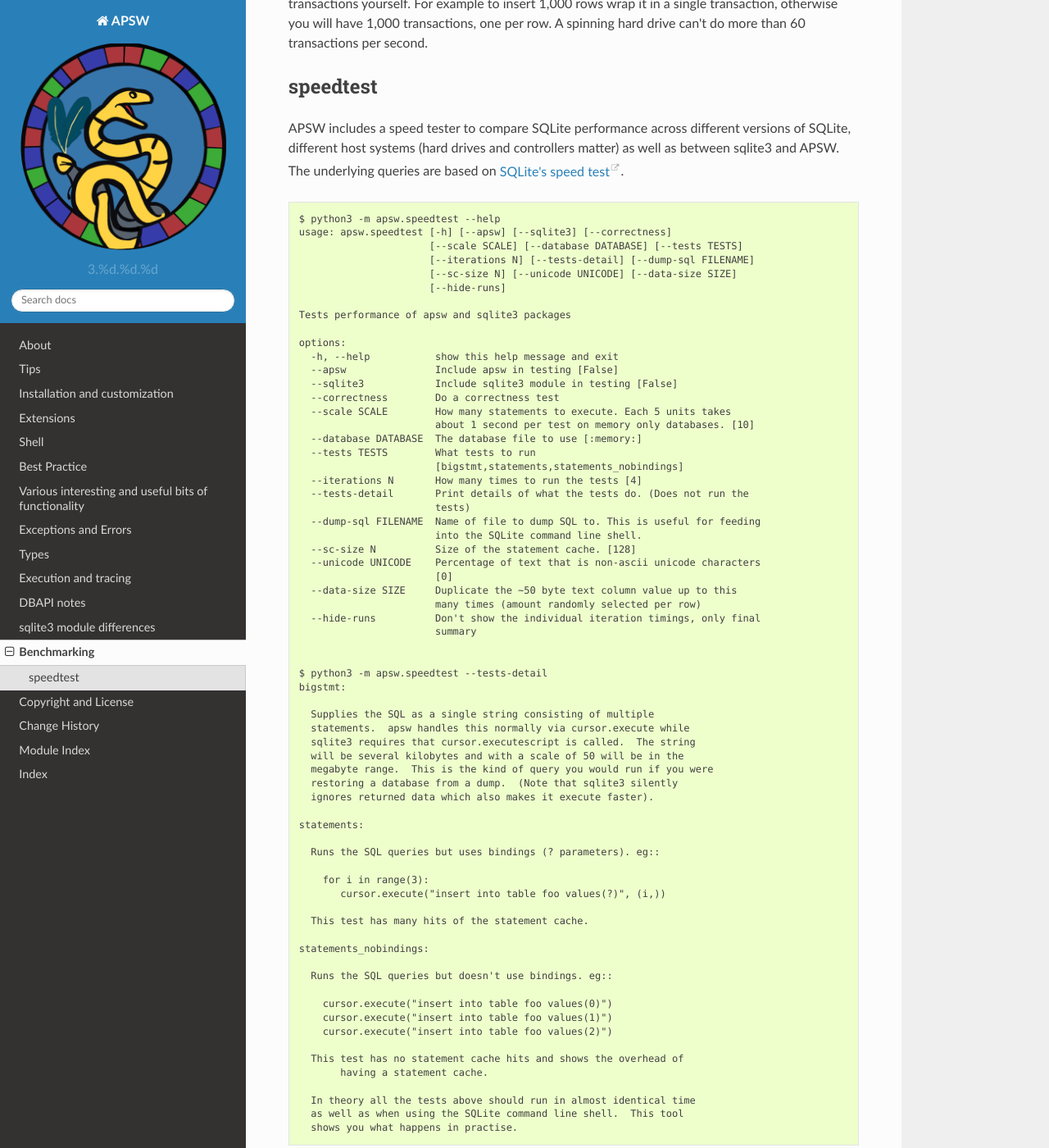
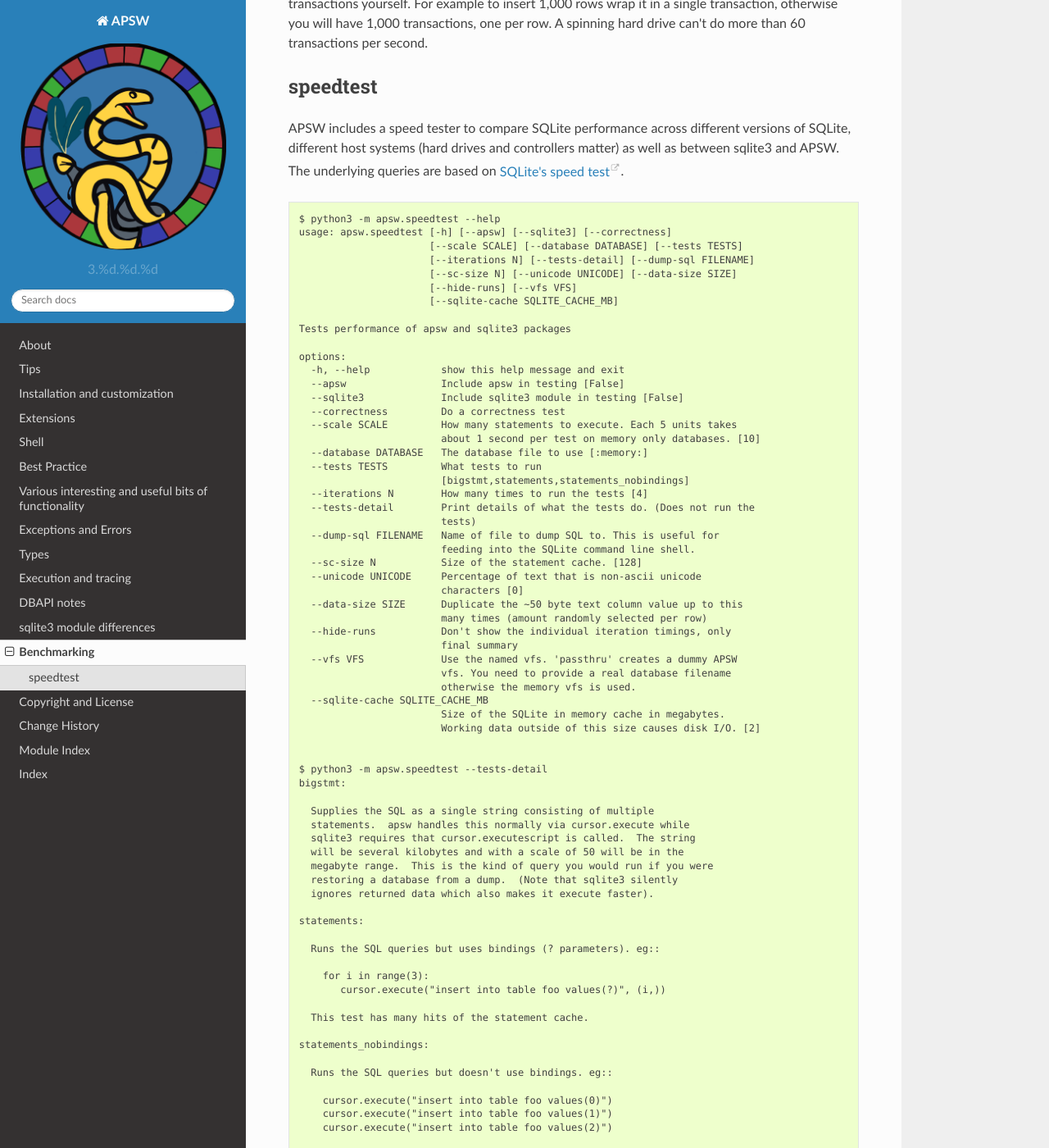
Before and after one commit to rogerbinns/apsw, a Sphinx documentation site: the page built from doc/benchmarking.rst, in a window 1280 px wide and 1400 px high, scrolled down 362 px. Shown: the whole window at 82% size. Built offline with Sphinx 7.4.7 and the Read the Docs theme 2.0.0, drawn with Linux system fonts in a browser that asks for light colours; pages that are not in the unit, such as notebooks, are missing from menus; the version number is read from the project's files by our own code; some of the changed text lies outside the part shown.

Commit message:
Update doc files that have generated sections

```diff
--- a/doc/benchmarking.rst
+++ b/doc/benchmarking.rst
@@ -37,32 +37,39 @@ underlying queries are based on `SQLite's speed test
                           [--scale SCALE] [--database DATABASE] [--tests TESTS]
                           [--iterations N] [--tests-detail] [--dump-sql FILENAME]
                           [--sc-size N] [--unicode UNICODE] [--data-size SIZE]
-                          [--hide-runs]
+                          [--hide-runs] [--vfs VFS]
+                          [--sqlite-cache SQLITE_CACHE_MB]
 
     Tests performance of apsw and sqlite3 packages
 
     options:
-      -h, --help           show this help message and exit
-      --apsw               Include apsw in testing [False]
-      --sqlite3            Include sqlite3 module in testing [False]
-      --correctness        Do a correctness test
-      --scale SCALE        How many statements to execute. Each 5 units takes
-                           about 1 second per test on memory only databases. [10]
-      --database DATABASE  The database file to use [:memory:]
-      --tests TESTS        What tests to run
-                           [bigstmt,statements,statements_nobindings]
-      --iterations N       How many times to run the tests [4]
-      --tests-detail       Print details of what the tests do. (Does not run the
-                           tests)
-      --dump-sql FILENAME  Name of file to dump SQL to. This is useful for feeding
-                           into the SQLite command line shell.
-      --sc-size N          Size of the statement cache. [128]
-      --unicode UNICODE    Percentage of text that is non-ascii unicode characters
-                           [0]
-      --data-size SIZE     Duplicate the ~50 byte text column value up to this
-                           many times (amount randomly selected per row)
-      --hide-runs          Don't show the individual iteration timings, only final
-                           summary
+      -h, --help            show this help message and exit
+      --apsw                Include apsw in testing [False]
+      --sqlite3             Include sqlite3 module in testing [False]
+      --correctness         Do a correctness test
+      --scale SCALE         How many statements to execute. Each 5 units takes
+                            about 1 second per test on memory only databases. [10]
+      --database DATABASE   The database file to use [:memory:]
+      --tests TESTS         What tests to run
+                            [bigstmt,statements,statements_nobindings]
+      --iterations N        How many times to run the tests [4]
+      --tests-detail        Print details of what the tests do. (Does not run the
+                            tests)
+      --dump-sql FILENAME   Name of file to dump SQL to. This is useful for
+                            feeding into the SQLite command line shell.
+      --sc-size N           Size of the statement cache. [128]
+      --unicode UNICODE     Percentage of text that is non-ascii unicode
+                            characters [0]
+      --data-size SIZE      Duplicate the ~50 byte text column value up to this
+                            many times (amount randomly selected per row)
+      --hide-runs           Don't show the individual iteration timings, only
+                            final summary
+      --vfs VFS             Use the named vfs. 'passthru' creates a dummy APSW
+                            vfs. You need to provide a real database filename
+                            otherwise the memory vfs is used.
+      --sqlite-cache SQLITE_CACHE_MB
+                            Size of the SQLite in memory cache in megabytes.
+                            Working data outside of this size causes disk I/O. [2]
 
 
     $ python3 -m apsw.speedtest --tests-detail
```
Also changed, not shown: doc/install.rst (+5 -5 lines), doc/shell.rst (+6 -3 lines).
